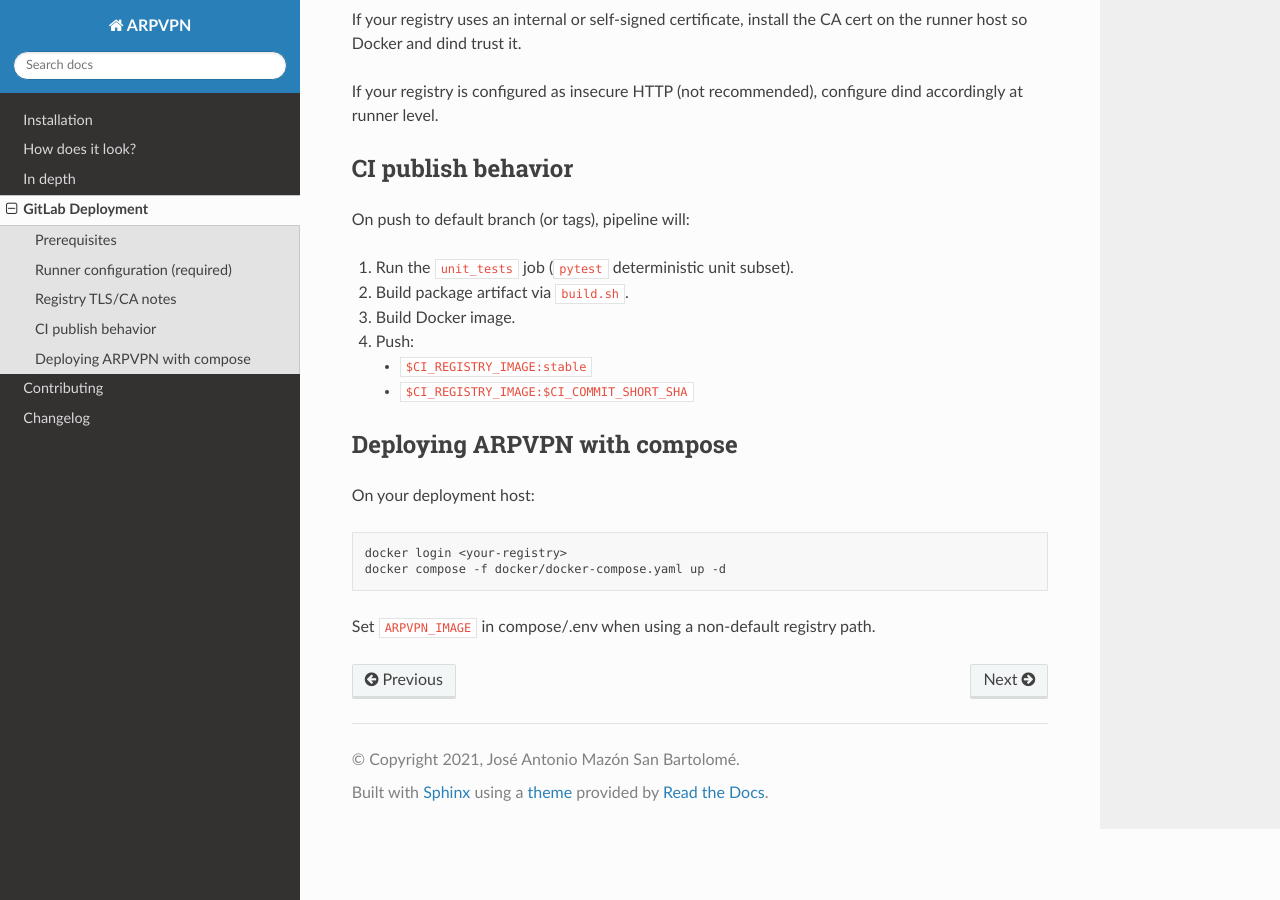
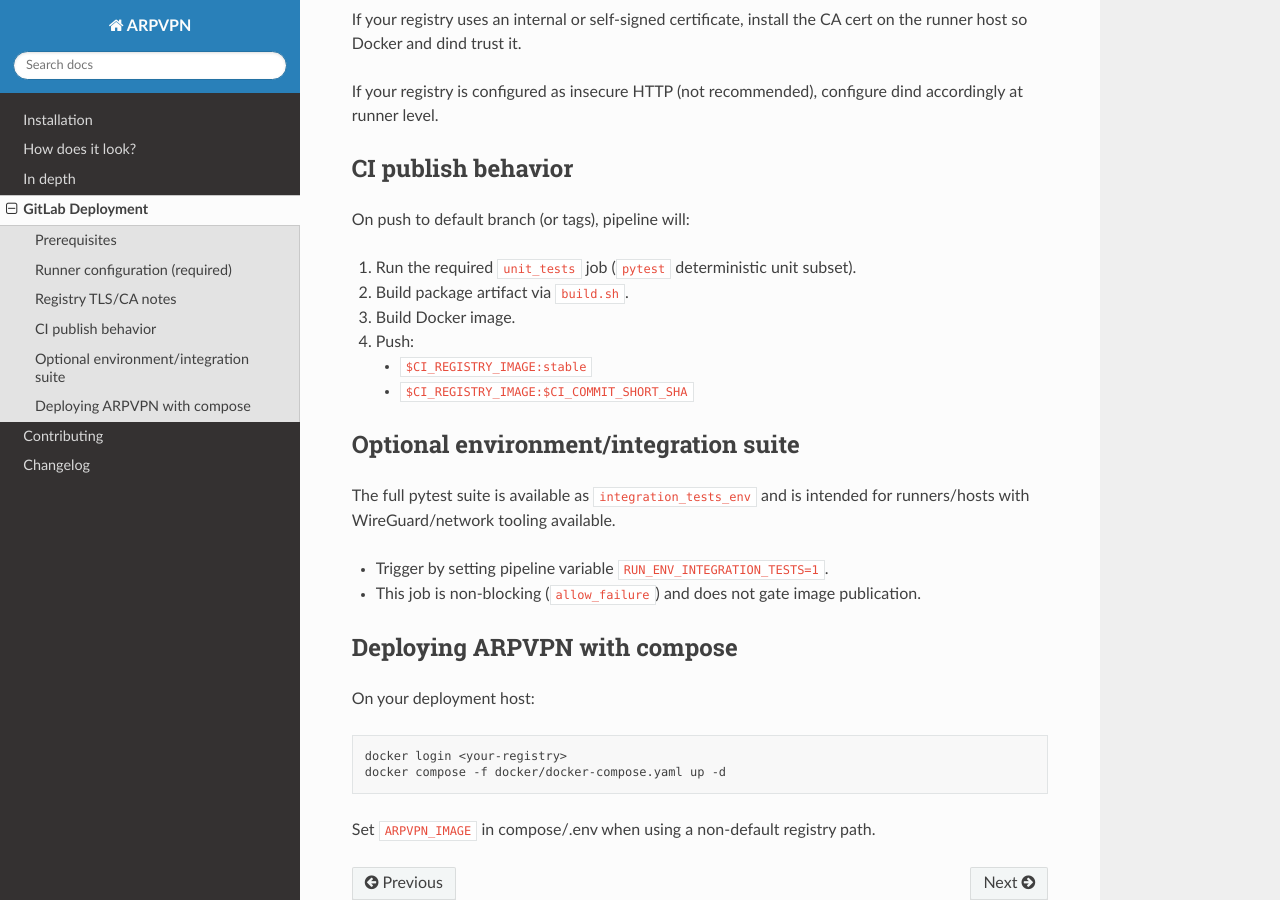
Before and after one commit to arphost-com/ARPVPN, a Sphinx documentation site: the page built from docs/source/gitlab-deployment.rst, in a window 1280 px wide and 900 px high, scrolled down 824 px. Built offline with Sphinx 7.4.7 and the Read the Docs theme 3.1.0, drawn with Linux system fonts in a browser that asks for light colours.

Commit message:
ci: keep unit tests as hard gate and make integration suite optional

```diff
--- a/docs/source/gitlab-deployment.rst
+++ b/docs/source/gitlab-deployment.rst
@@ -43,13 +43,22 @@
 
 On push to default branch (or tags), pipeline will:
 
-1. Run the ``unit_tests`` job (``pytest`` deterministic unit subset).
+1. Run the required ``unit_tests`` job (``pytest`` deterministic unit subset).
 2. Build package artifact via ``build.sh``.
 3. Build Docker image.
 4. Push:
 
    * ``$CI_REGISTRY_IMAGE:stable``
    * ``$CI_REGISTRY_IMAGE:$CI_COMMIT_SHORT_SHA``
+
+Optional environment/integration suite
+--------------------------------------
+
+The full pytest suite is available as ``integration_tests_env`` and is intended for runners/hosts
+with WireGuard/network tooling available.
+
+- Trigger by setting pipeline variable ``RUN_ENV_INTEGRATION_TESTS=1``.
+- This job is non-blocking (``allow_failure``) and does not gate image publication.
 
 Deploying ARPVPN with compose
 -----------------------------
```
Also changed, not shown: README.md (+3 -1 lines), RELEASE_STRATEGY.md (+1 -0 lines), .gitlab-ci.yml.
